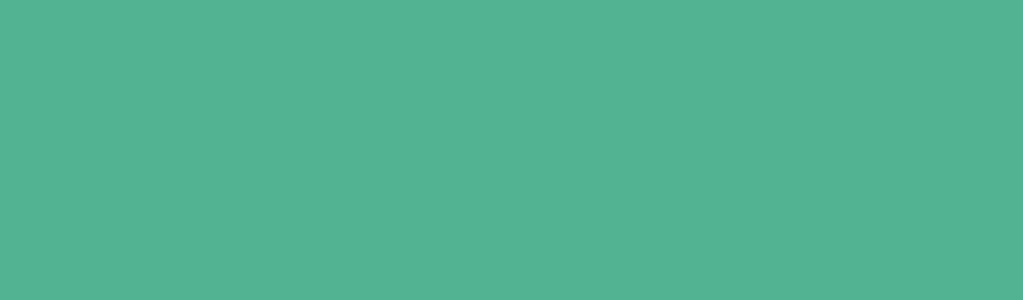
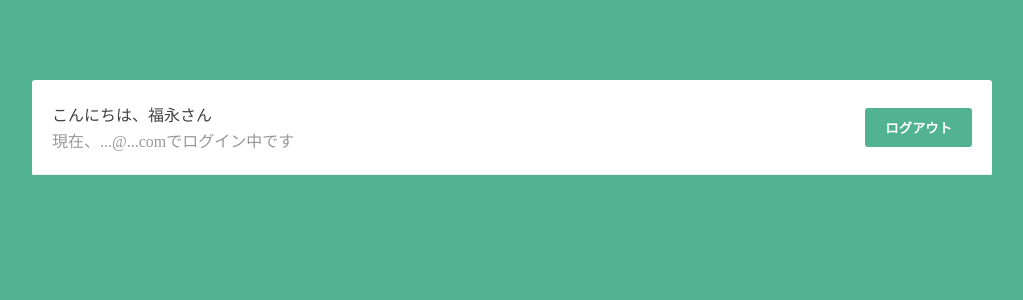
Before and after one commit to ShotaroFukunaga/live-chat-vuejs, a Vue app: page /chatroom in a window 1280 px wide. Before the commit this address had no page. Shown: the top 300 px of the page, without its empty margins (128-1151 px from the left). Built offline with nearby package versions, Linux system fonts and the light colour scheme.

Commit message:
[create]navbar_components

```diff
--- a/src/components/LoginForm.vue
+++ b/src/components/LoginForm.vue
@@ -14,6 +14,7 @@
 <script>
 import axios from 'axios'
 export default{
+  emits:['redirectToChatRoom'],
   data(){
     return {
       email:'',
@@ -21,12 +22,10 @@
       error: null
     }
   },
-
   methods:{
     async login(){
       try{
         this.error = null
-
         const res = await axios.post('http://localhost:3000/auth/sign_in',{
           email: this.email,
           password: this.password,
@@ -35,12 +34,14 @@
         if(!res){
           throw new Error('メールアドレスかパスワードが違います')
         }
-
+        if(!this.error){
+          this.$emit('redirectToChatRoom')
+        }
         console.log({ res })
         return res
       }catch(error){
-      console.log({ error })
-      this.error = 'メールアドレスかパスワードが違います'
+        console.log({ error })
+        this.error = 'メールアドレスかパスワードが違います'
       }
     }
   }
--- /dev/null
+++ b/src/components/Navbar.vue
@@ -0,0 +1,32 @@
+
+<template>
+  <nav>
+    <div>
+      <p>こんにちは、福永さん</p>
+      <p class="email">現在、...@...comでログイン中です</p>
+    </div>
+    <button>ログアウト</button>
+  </nav>
+</template>
+
+<script>
+</script>
+
+<style scoped>
+  nav{
+    padding: 20px;
+    border-bottom: 1px solid #eee;
+    display: flex;
+    justify-content: space-between;
+    align-items: center;
+  }
+  nav p{
+    margin: 2px auto;
+    font-size: 16px;
+    color: #444;
+  }
+  nav p.email{
+    font-size: 16px;
+    color: #999;
+  }
+</style>
--- a/src/components/SignupForm.vue
+++ b/src/components/SignupForm.vue
@@ -17,6 +17,9 @@
 import axios from 'axios'
 
   export default{
+
+    emits:['redirectToChatRoom'],
+
     data(){
       return{
         name:'',
@@ -40,7 +43,13 @@
           if(!res){
             throw new Error('アカウントを登録できませんでした')
           }
+
+          if(!this.error){
+            this.$emit('redirectToChatRoom')
+          }
+
           console.log({ res })
+
           return res
         }catch(error){
           this.error = 'アカウントを登録できませんでした'
--- a/src/router/index.js
+++ b/src/router/index.js
@@ -1,12 +1,18 @@
 import { createRouter, createWebHistory } from 'vue-router'
-
 import Welcome from '../views/Welcome'
+import Chatroom from '../views/Chatroom'
 
 const routes = [
   {
   path:'/',
   name:'Welcome',
   component:Welcome
+  },
+
+  {
+  path:'/chatroom',
+  name:'Chatroom',
+  component:Chatroom
   }
 ]
 
--- a/src/views/Chatroom.vue
+++ b/src/views/Chatroom.vue
@@ -1,10 +1,15 @@
 
 <template>
-  <div>チャットルームです</div>
+  <div class="container">
+    <Navbar/>
+  </div>
 </template>
 
 <script>
+import Navbar from '../components/Navbar'
+
 export default{
+  components:{ Navbar },
 }
 </script>
 
--- a/src/views/Welcome.vue
+++ b/src/views/Welcome.vue
@@ -3,11 +3,11 @@
   <div class="container welcome">
     <p>ようこそ！</p>
       <div v-if="shouldShowLoginForm">
-        <LoginForm/>
+        <LoginForm @redirectToChatRoom="redirectToChatRoom"/>
         <p class="change-form">初めての方は<span @click="shouldShowLoginForm = false">こちら</span>をクリック</p>
       </div>
       <div v-if="!shouldShowLoginForm">
-        <SignupForm/>
+        <SignupForm @redirectToChatRoom="redirectToChatRoom"/>
         <p class="change-form">アカウントをお持ちの方は<span @click="shouldShowLoginForm = true">こちら</span>をクリック</p>
       </div>
   </div>
@@ -16,12 +16,17 @@
 <script>
 import LoginForm from '../components/LoginForm.vue'
 import SignupForm from '../components/SignupForm.vue'
+
 export default{
   components: { LoginForm, SignupForm },
-
   data(){
     return{
       shouldShowLoginForm: true
+    }
+  },
+  methods:{
+    redirectToChatRoom(){
+      this.$router.push({ name:'Chatroom' })
     }
   }
 }
```
